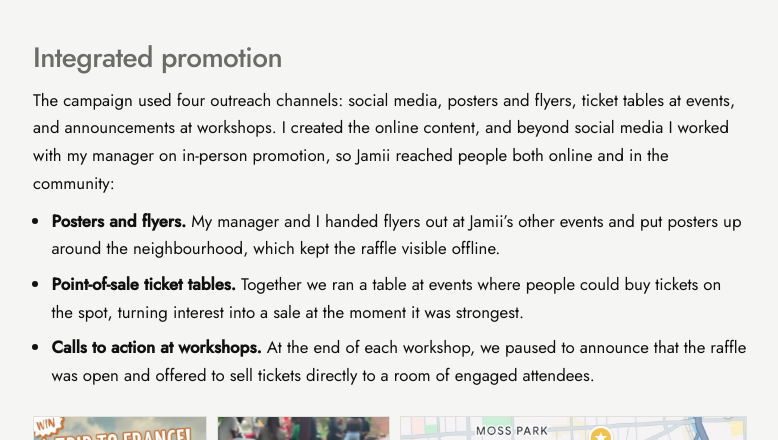
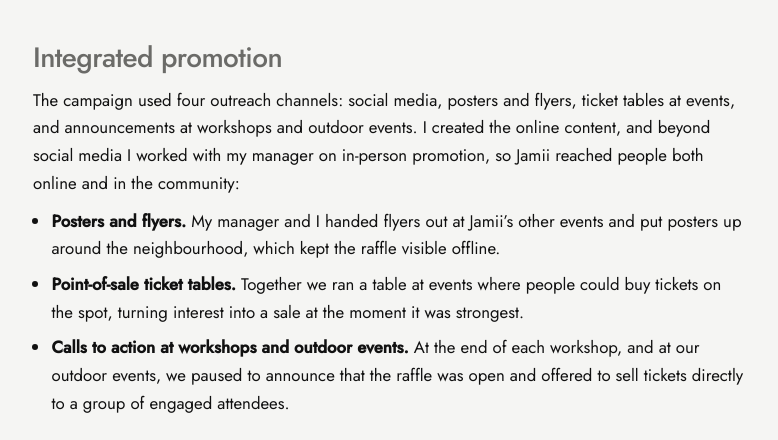
Before and after one commit to ColleanChau11/Portfolio, a plain HTML site: page raffle.html in a window 1280 px wide. Shown: the part 3365-3805 px from the top of the page, without its empty margins (127-905 px from the left). Drawn offline with Linux system fonts and the light colour scheme; grey boxes are pictures that could not be loaded; a script that the page names is missing.

Commit message:
Mention outdoor events in calls to action
Co-Authored-By: Claude Sonnet 5.5 <noreply@anthropic.com>
Claude-Session: https://claude.ai/code/session_01KDxY4FFNMov2rqRc9xGKvz

```diff
--- a/raffle.html
+++ b/raffle.html
@@ -61,10 +61,10 @@
 <li><b>A teaser built anticipation.</b> I posted a sneak peek before the full reveal to create curiosity and give people a reason to come back.</li>
 <li><b>Data-informed content planning.</b> I looked at what was trending and chose formats by how much interaction they were likely to get, so reach was driven by audience behaviour and not by guesses.</li>
 <li><b>Doubling down on what worked.</b> I watched how each video performed. When the founder spotlights did especially well, I made more of them, and that gave me the idea to feature community members as well.</li></ul>
-<h4>Integrated promotion</h4><p>The campaign used four outreach channels: social media, posters and flyers, ticket tables at events, and announcements at workshops. I created the online content, and beyond social media I worked with my manager on in-person promotion, so Jamii reached people both online and in the community:</p><ul>
+<h4>Integrated promotion</h4><p>The campaign used four outreach channels: social media, posters and flyers, ticket tables at events, and announcements at workshops and outdoor events. I created the online content, and beyond social media I worked with my manager on in-person promotion, so Jamii reached people both online and in the community:</p><ul>
 <li><b>Posters and flyers.</b> My manager and I handed flyers out at Jamii’s other events and put posters up around the neighbourhood, which kept the raffle visible offline.</li>
 <li><b>Point-of-sale ticket tables.</b> Together we ran a table at events where people could buy tickets on the spot, turning interest into a sale at the moment it was strongest.</li>
-<li><b>Calls to action at workshops.</b> At the end of each workshop, we paused to announce that the raffle was open and offered to sell tickets directly to a room of engaged attendees.</li></ul>
+<li><b>Calls to action at workshops and outdoor events.</b> At the end of each workshop, and at our outdoor events, we paused to announce that the raffle was open and offered to sell tickets directly to a group of engaged attendees.</li></ul>
 <div class="promo-row"><div class="pf"><img src="raffle-flyer.jpg" alt="The raffle flyer: win a trip to France, with prize, purpose and ticket price details and the web address to buy tickets" loading="lazy"></div><div class="pf"><video src="raffle-board.mp4" poster="raffle-board.jpg" autoplay muted loop playsinline controls preload="metadata" aria-label="One of the raffle display boards beside the ticket booth at a Jamii event"></video></div><div class="pf map"><img src="raffle-poster-map.jpg" alt="Map of downtown Toronto with gold star pins marking the spots where posters were put up" loading="lazy"></div></div>
 <p class="meta" style="margin-top:10px">Left to right: the raffle flyer; one of the display boards beside our ticket booth, so anyone passing the table could see the prize and scan to buy; and the spots we always put posters up, where older audiences and people passing by would see them.</p>
 <p>This was also about <b>audience segmentation</b>. Jamii’s older attendees were less comfortable buying online, so buying in person removed a barrier for them. Many preferred it. The online and offline channels reinforced each other and reached people the social content alone would not have.</p>
```
